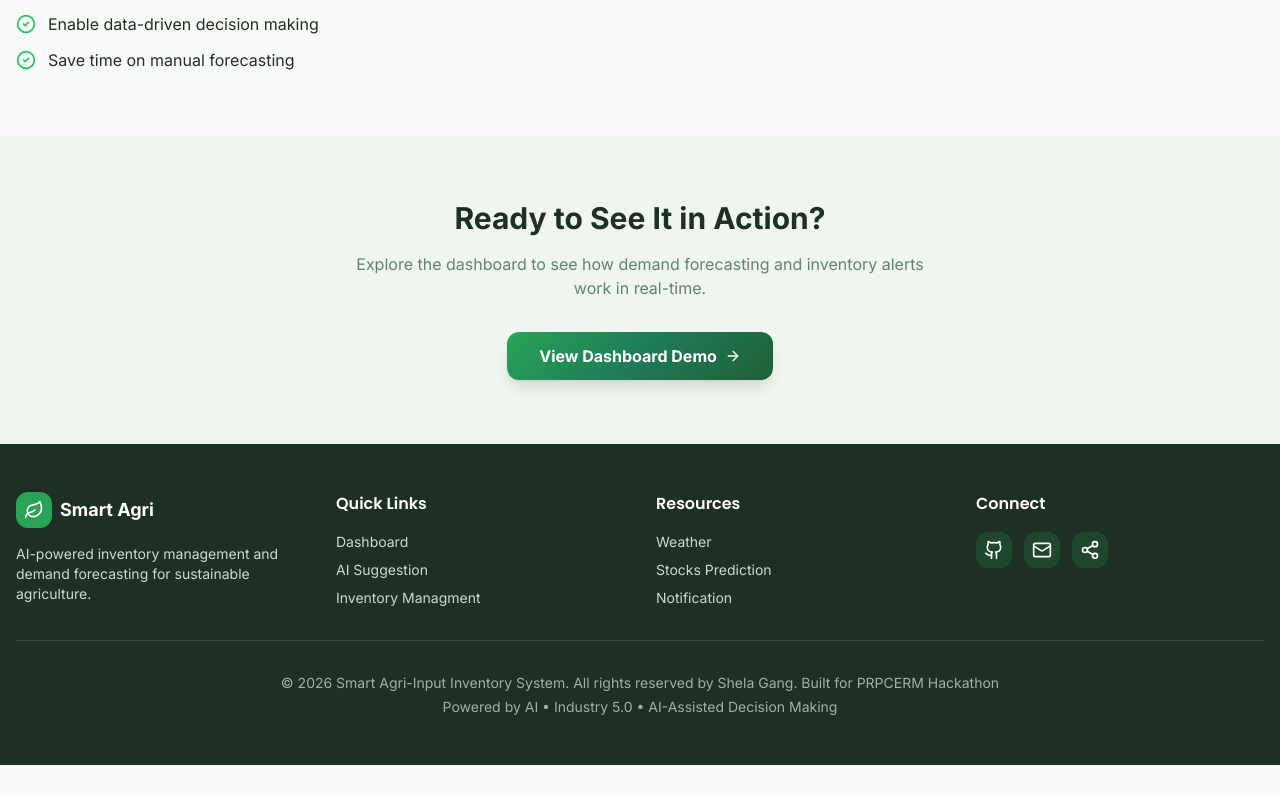
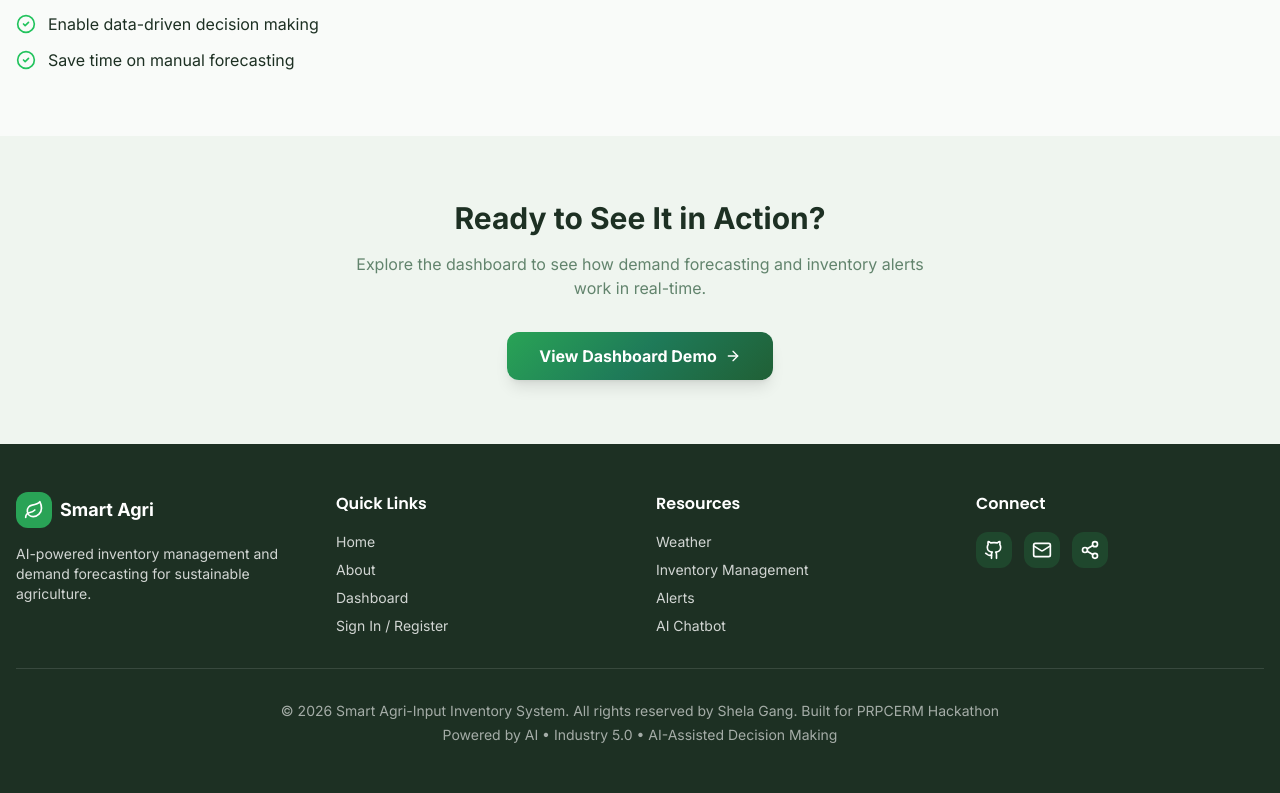
Before and after one commit to Krushnamore/Krishi-Mitra, a React (Vite) app in the folder frontend/: page /about in a window 1280 px wide. Shown: the part 2427-3220 px from the top of the page. Before the commit the page ends 3192 px from the top, so only its background shows below. Built offline with nearby package versions, Linux system fonts and the light colour scheme; no server answers.

Commit message:
footer modified

```diff
--- a/frontend/src/components/Footer.tsx
+++ b/frontend/src/components/Footer.tsx
@@ -42,9 +42,10 @@ export const Footer = () => {
           <div>
             <h4 className="font-semibold mb-4">Quick Links</h4>
             <ul className="space-y-2 text-sm opacity-80">
+              <li><Link to="/" className="hover:opacity-100 transition-opacity">Home</Link></li>
+              <li><Link to="/about" className="hover:opacity-100 transition-opacity">About</Link></li>
               <li><Link to="/dashboard" className="hover:opacity-100 transition-opacity">Dashboard</Link></li>
-              <li><Link to="/" className="hover:opacity-100 transition-opacity">AI Suggestion</Link></li>
-              <li><Link to="/about" className="hover:opacity-100 transition-opacity">Inventory Managment</Link></li>
+              <li><Link to="/login" className="hover:opacity-100 transition-opacity">Sign In / Register</Link></li>
             </ul>
           </div>
 
@@ -52,9 +53,10 @@ export const Footer = () => {
           <div>
             <h4 className="font-semibold mb-4">Resources</h4>
             <ul className="space-y-2 text-sm opacity-80">
-              <li><Link to="/impact" className="hover:opacity-100 transition-opacity">Weather</Link></li>
-              <li><Link to="/future" className="hover:opacity-100 transition-opacity">Stocks Prediction</Link></li>
-              <li><Link to="/login" className="hover:opacity-100 transition-opacity">Notification</Link></li>
+              <li><Link to="/weather" className="hover:opacity-100 transition-opacity">Weather</Link></li>
+              <li><Link to="/inventory" className="hover:opacity-100 transition-opacity">Inventory Management</Link></li>
+              <li><Link to="/alerts" className="hover:opacity-100 transition-opacity">Alerts</Link></li>
+              <li><Link to="/farmer/chatbot" className="hover:opacity-100 transition-opacity">AI Chatbot</Link></li>
             </ul>
           </div>
 
```
